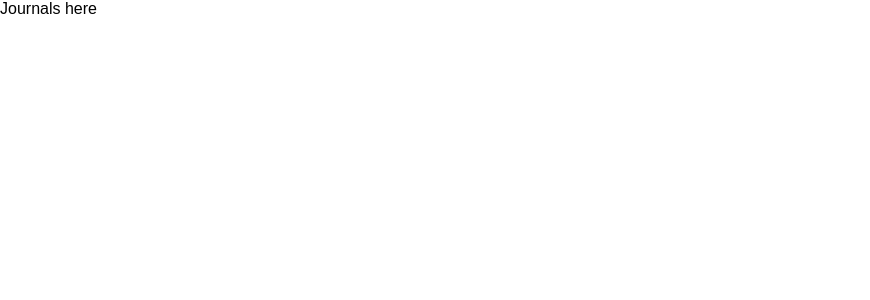
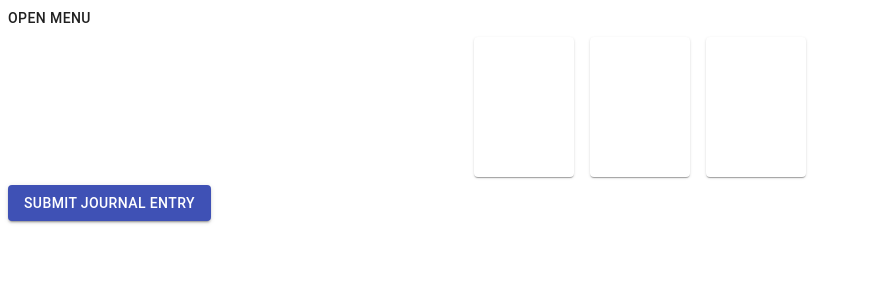
Before and after one commit to Latinobull/Revitalize, a React (Create React App) app in the folder client/: page /journals in a window 1280 px wide. Shown: the top 300 px of the page, without its empty margins (0-870 px from the left). Built offline with nearby package versions, Linux system fonts and the light colour scheme; no server answers.

Commit message:
card grid menu button

```diff
--- a/client/package.json
+++ b/client/package.json
@@ -6,6 +6,7 @@
   "dependencies": {
     "@material-ui/core": "^4.11.3",
     "@material-ui/icons": "^4.11.2",
+    "axios": "^0.21.1",
     "material-ui": "^0.20.2",
     "react": "^16.6.3",
     "react-dom": "^16.6.3",
--- /dev/null
+++ b/client/src/component/Journals/JournalCard.js
@@ -0,0 +1,51 @@
+import React from 'react';
+import { makeStyles } from '@material-ui/core/styles';
+import Card from '@material-ui/core/Card';
+import CardActionArea from '@material-ui/core/CardActionArea';
+import CardActions from '@material-ui/core/CardActions';
+import CardContent from '@material-ui/core/CardContent';
+import CardMedia from '@material-ui/core/CardMedia';
+import Button from '@material-ui/core/Button';
+import Typography from '@material-ui/core/Typography';
+
+const useStyles = makeStyles({
+  root: {
+    maxWidth: 345,
+  },
+  media: {
+    height: 140,
+  },
+});
+
+export default function JournalCard() {
+  const classes = useStyles();
+
+  return (
+    <Card className={classes.root}>
+      <CardActionArea>
+        <CardMedia
+          className={classes.media}
+          image="/static/images/cards/contemplative-reptile.jpg"
+          title="Contemplative Reptile"
+        />
+        <CardContent>
+          <Typography gutterBottom variant="h5" component="h2">
+            Lizard
+          </Typography>
+          <Typography variant="body2" color="textSecondary" component="p">
+            Lizards are a widespread group of squamate reptiles, with over 6,000 species, ranging
+            across all continents except Antarctica
+          </Typography>
+        </CardContent>
+      </CardActionArea>
+      <CardActions>
+        <Button size="small" color="primary">
+          Share
+        </Button>
+        <Button size="small" color="primary">
+          Learn More
+        </Button>
+      </CardActions>
+    </Card>
+  );
+}
--- /dev/null
+++ b/client/src/component/Journals/JournalGrid.js
@@ -0,0 +1,46 @@
+import React from 'react';
+import { makeStyles } from '@material-ui/core/styles';
+import Grid from '@material-ui/core/Grid';
+import FormLabel from '@material-ui/core/FormLabel';
+import FormControlLabel from '@material-ui/core/FormControlLabel';
+import RadioGroup from '@material-ui/core/RadioGroup';
+import Radio from '@material-ui/core/Radio';
+import Paper from '@material-ui/core/Paper';
+import JournalCard from "./JournalCard";
+import SubmitButton from "./SubmitButton";
+
+const useStyles = makeStyles((theme) => ({
+  root: {
+    flexGrow: 1,
+  },
+  paper: {
+    height: 140,
+    width: 100,
+  },
+  control: {
+    padding: theme.spacing(2),
+  },
+}));
+
+export default function JournalGrid() {
+  const [spacing, setSpacing] = React.useState(2);
+  const classes = useStyles();
+
+  const handleChange = (event) => {
+    setSpacing(Number(event.target.value));
+  };
+
+  return (
+    <Grid container className={classes.root} spacing={2}>
+      <Grid item xs={12}>
+        <Grid container justify="center" spacing={spacing}>
+          {[0, 1, 2].map((value) => (
+            <Grid key={value} item>
+              <Paper className={classes.paper} />
+            </Grid>
+          ))}
+        </Grid>
+      </Grid>
+    </Grid>
+  );
+}
--- /dev/null
+++ b/client/src/component/Journals/JournalMenu.js
@@ -0,0 +1,34 @@
+import React from 'react';
+import Button from '@material-ui/core/Button';
+import Menu from '@material-ui/core/Menu';
+import MenuItem from '@material-ui/core/MenuItem';
+
+export default function JournalMenu() {
+  const [anchorEl, setAnchorEl] = React.useState(null);
+
+  const handleClick = (event) => {
+    setAnchorEl(event.currentTarget);
+  };
+
+  const handleClose = () => {
+    setAnchorEl(null);
+  };
+
+  return (
+    <div>
+      <Button aria-controls="simple-menu" aria-haspopup="true" onClick={handleClick}>
+        Open Menu
+      </Button>
+      <Menu
+        id="simple-menu"
+        anchorEl={anchorEl}
+        keepMounted
+        open={Boolean(anchorEl)}
+        onClose={handleClose}
+      >
+        <MenuItem onClick={handleClose}>Read Previous Entries</MenuItem>
+        <MenuItem onClick={handleClose}>Random Inspiration</MenuItem>
+      </Menu>
+    </div>
+  );
+}
--- /dev/null
+++ b/client/src/component/Journals/SubmitButton.js
@@ -0,0 +1,23 @@
+import React from 'react';
+import { makeStyles } from '@material-ui/core/styles';
+import Button from '@material-ui/core/Button';
+
+const useStyles = makeStyles((theme) => ({
+  root: {
+    '& > *': {
+      margin: theme.spacing(1),
+    },
+  },
+}));
+
+export default function SubmitButton() {
+  const classes = useStyles();
+
+  return (
+    <div className={classes.root}>
+      <Button variant="contained" color="primary">
+        Submit Journal Entry
+      </Button>
+    </div>
+  );
+}
--- a/client/src/component/Journals/index.js
+++ b/client/src/component/Journals/index.js
@@ -1,10 +1,18 @@
 import React from 'react';
+import JournalMenu from "./JournalMenu";
+import JournalGrid from "./JournalGrid";
+import SubmitButton from './SubmitButton';
 
 
 function Journals() {
   return (
     <>
-   Journals here
+   <JournalMenu>
+   </JournalMenu>
+   <JournalGrid>
+   </JournalGrid>
+   <SubmitButton>
+   </SubmitButton>
   </>
   );
 }
```
